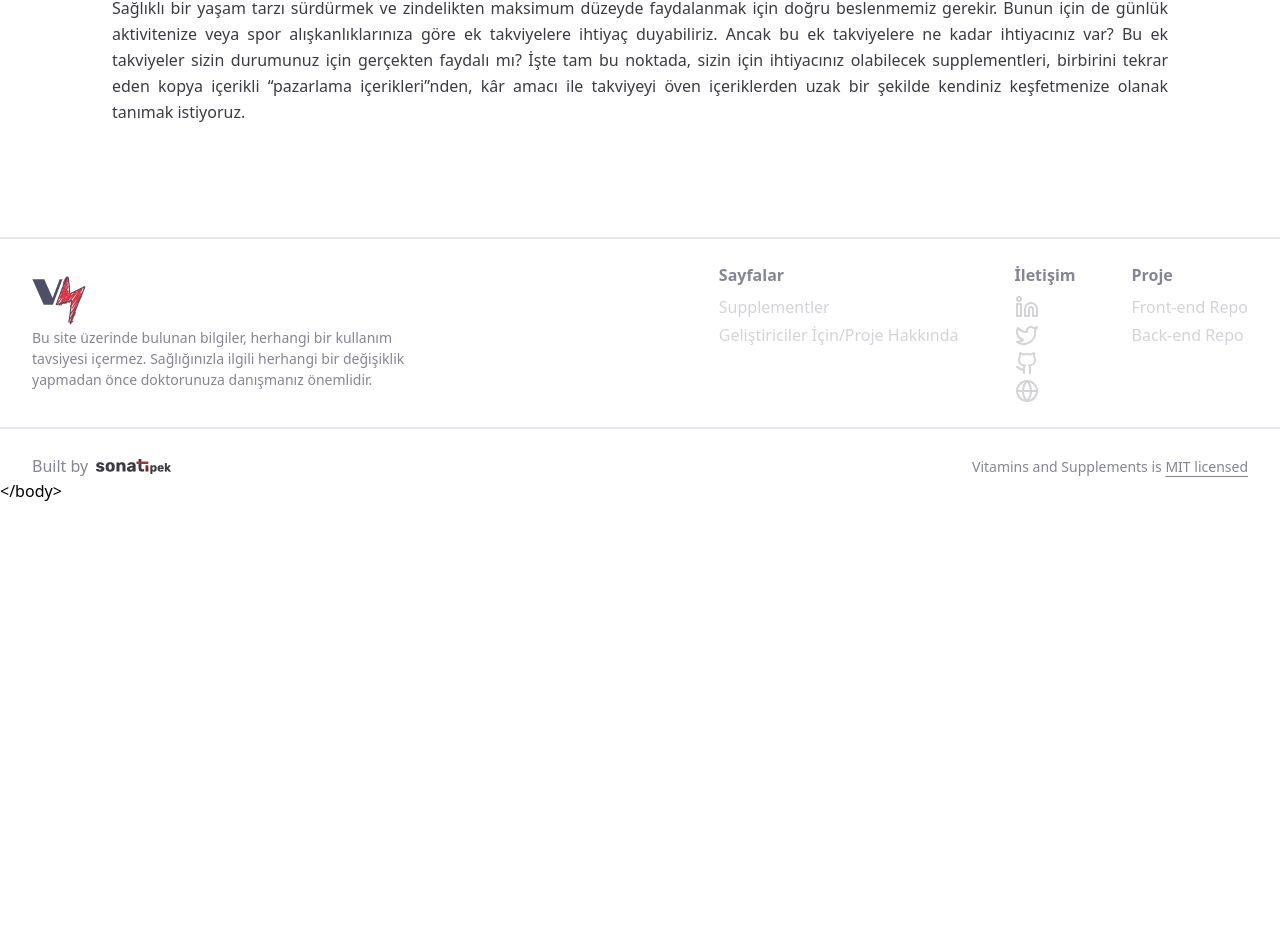
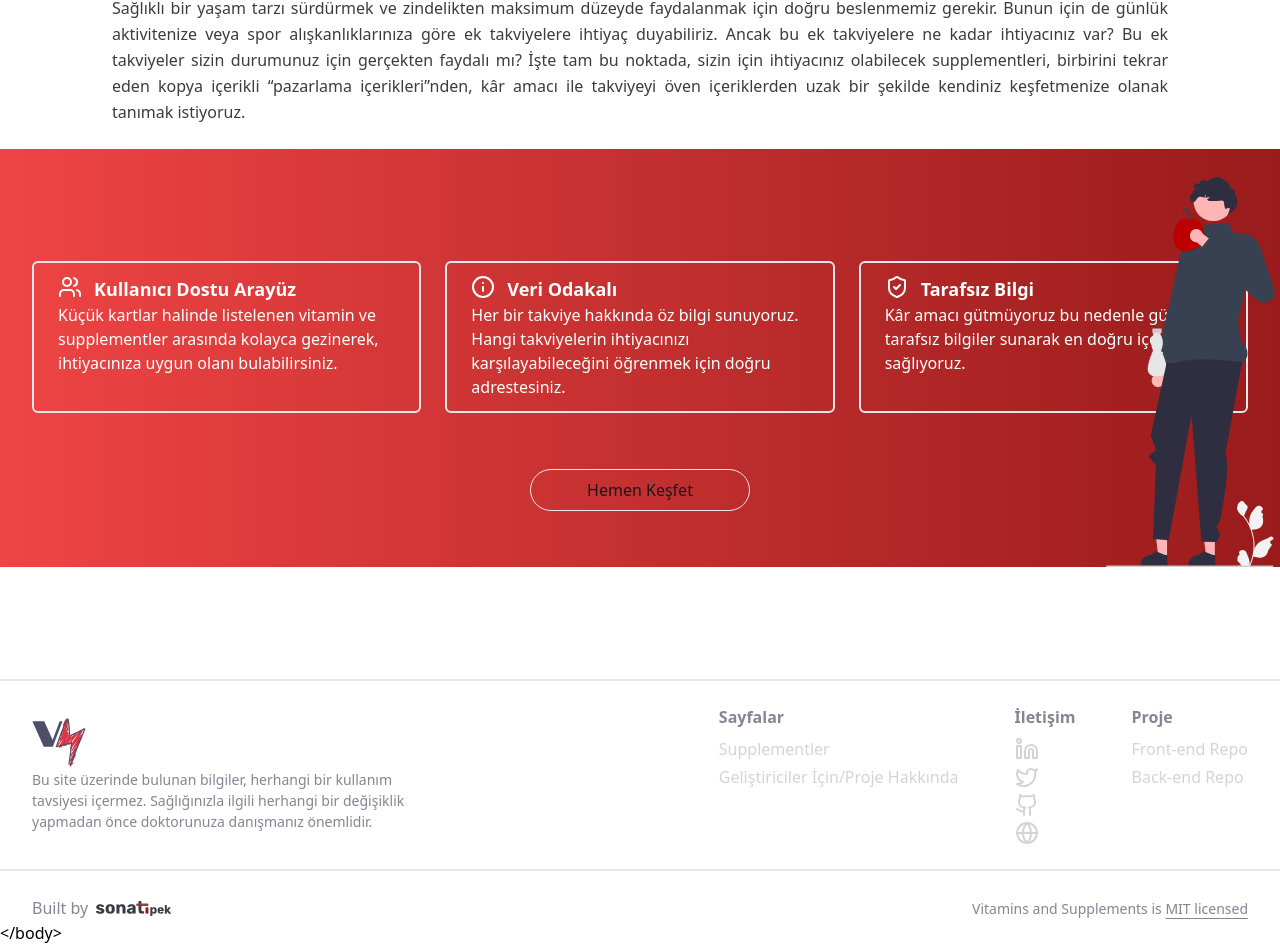
Before and after one commit to sonatipek/vitamins-and-supplements-frontend, a React (Vite) app: page / in a window 1280 px wide. Shown: the part 1013-1958 px from the top of the page. Before the commit the page ends 1516 px from the top, so only its background shows below. Built offline with nearby package versions, Linux system fonts and the light colour scheme.

Commit message:
added features component on the homepage

```diff
--- a/src/App.jsx
+++ b/src/App.jsx
@@ -1,3 +1,4 @@
+import Features from "./components/Features";
 import Hero from "./components/Hero";
 import Paragraph from "./components/Paragraph";
 
@@ -14,6 +15,8 @@ function App() {
         title="Neden Kullanmalısın ?"
         description="Sağlıklı bir yaşam tarzı sürdürmek ve zindelikten maksimum düzeyde faydalanmak için doğru beslenmemiz gerekir. Bunun için de günlük aktivitenize veya spor alışkanlıklarınıza göre ek takviyelere ihtiyaç duyabiliriz. Ancak bu ek takviyelere ne kadar ihtiyacınız var? Bu ek takviyeler sizin durumunuz için gerçekten faydalı mı? İşte tam bu noktada, sizin için ihtiyacınız olabilecek supplementleri, birbirini tekrar eden kopya içerikli “pazarlama içerikleri”nden, kâr amacı ile takviyeyi öven içeriklerden uzak bir şekilde kendiniz keşfetmenize olanak tanımak istiyoruz. "
       />
+
+      <Features />
     </>
   );
 }
```
